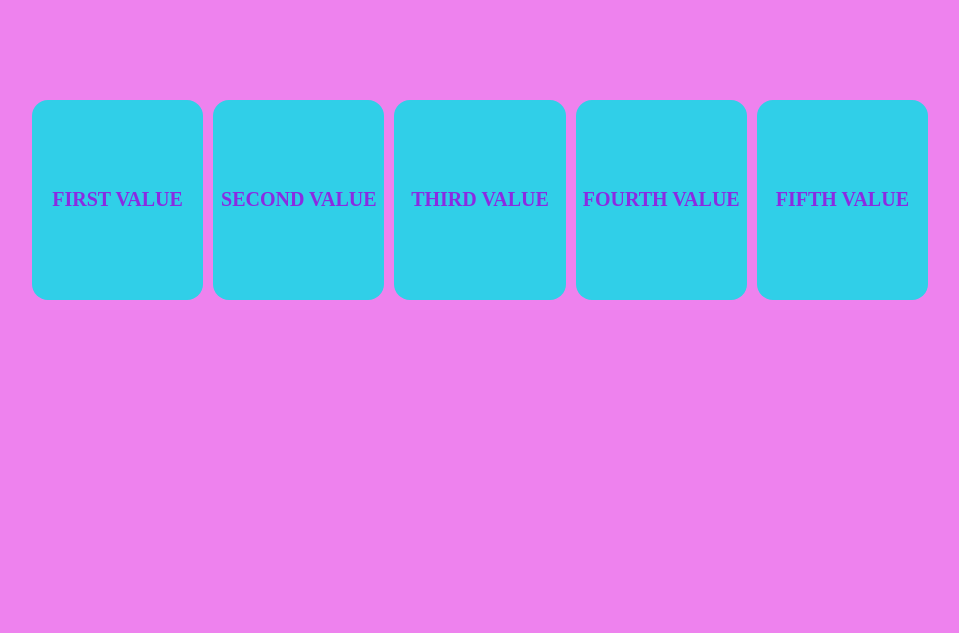
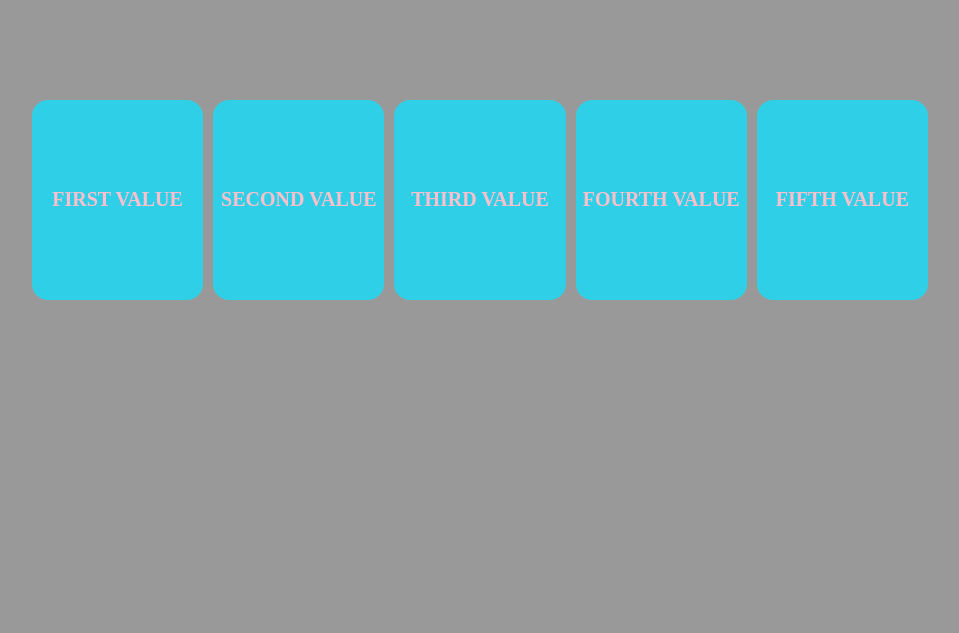
Before and after one commit to andru-oca/note_te_olvides_del_presente, a plain HTML site: page index.html in a window 1280 px wide. Shown: the part 167-800 px from the top of the page, without its empty margins (160-1119 px from the left). Drawn offline with Linux system fonts and the light colour scheme.

Commit message:
agrege cambios

```diff
--- a/style.css
+++ b/style.css
@@ -1,6 +1,6 @@
 body {
-    background-color: violet;
+    background-color: #999;
 }
 h1 {
-    color: blueviolet;
+    color: pink;
 }
```
